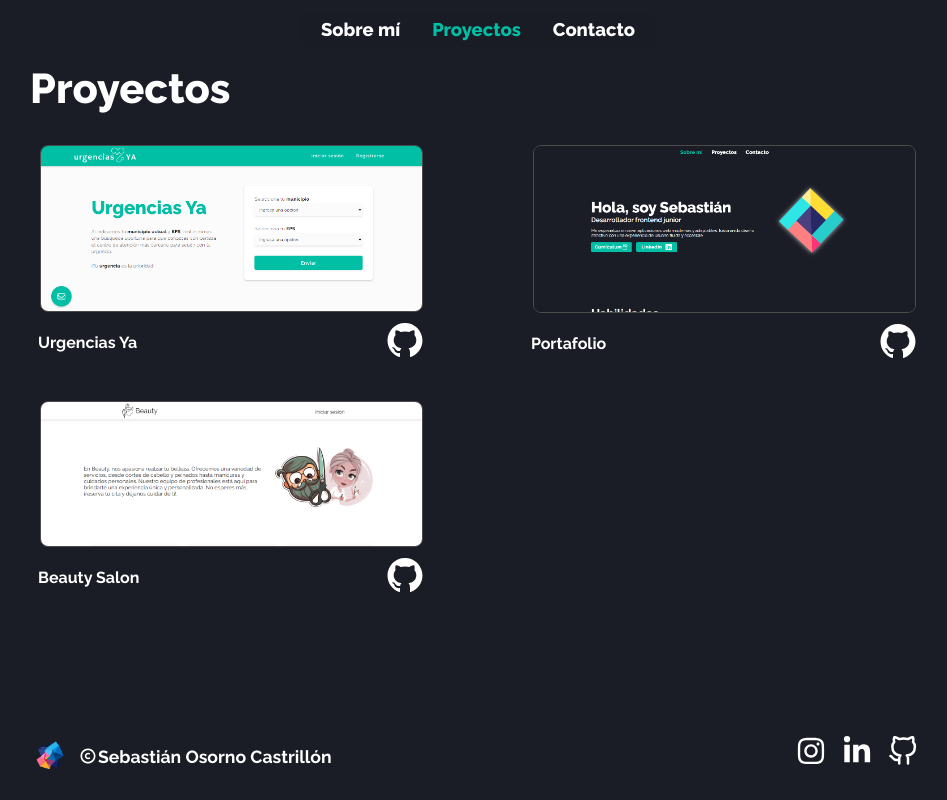
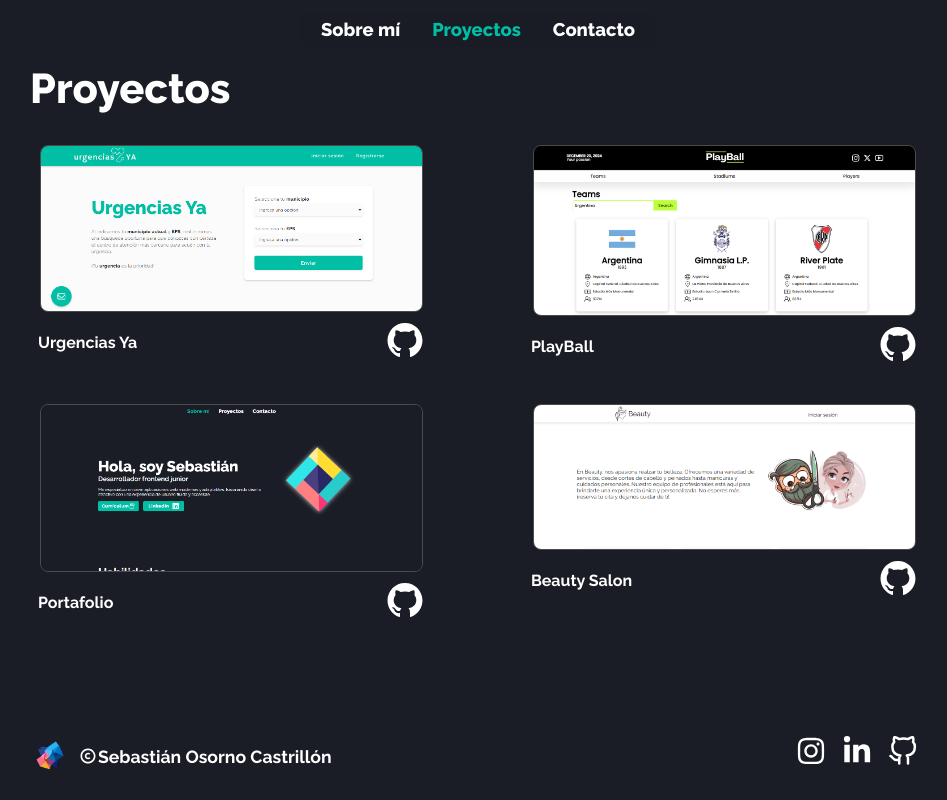
Before and after one commit to sebas1913/portafolio, a Next.js app: page /projects in a window 1280 px wide. Shown: the whole page, without its empty margins (162-1109 px from the left). Built offline with nearby package versions, Linux system fonts and the light colour scheme.

Commit message:
Add new project

```diff
--- a/src/UI/template/projectsTemplate/ProjectsTemplate.tsx
+++ b/src/UI/template/projectsTemplate/ProjectsTemplate.tsx
@@ -11,6 +11,12 @@ const ProjectsTemplate = () => {
             imageUrl: "/images/urgenciasYa.png",
             liveUrl: "https://urgenciasya-frontend-3.onrender.com/",
             githubUrl: "https://github.com/sebas1913/UrgenciasYa-Frontend/tree/develop"
+        },
+        {
+            name: "PlayBall",
+            imageUrl: "/images/playBall.png",
+            liveUrl: "https://api-football-eight.vercel.app/",
+            githubUrl: "https://github.com/sebas1913/api-football"
         },
         {
             name: "Portafolio",
```
Also changed, not shown: public/images/playBall.png (added).
